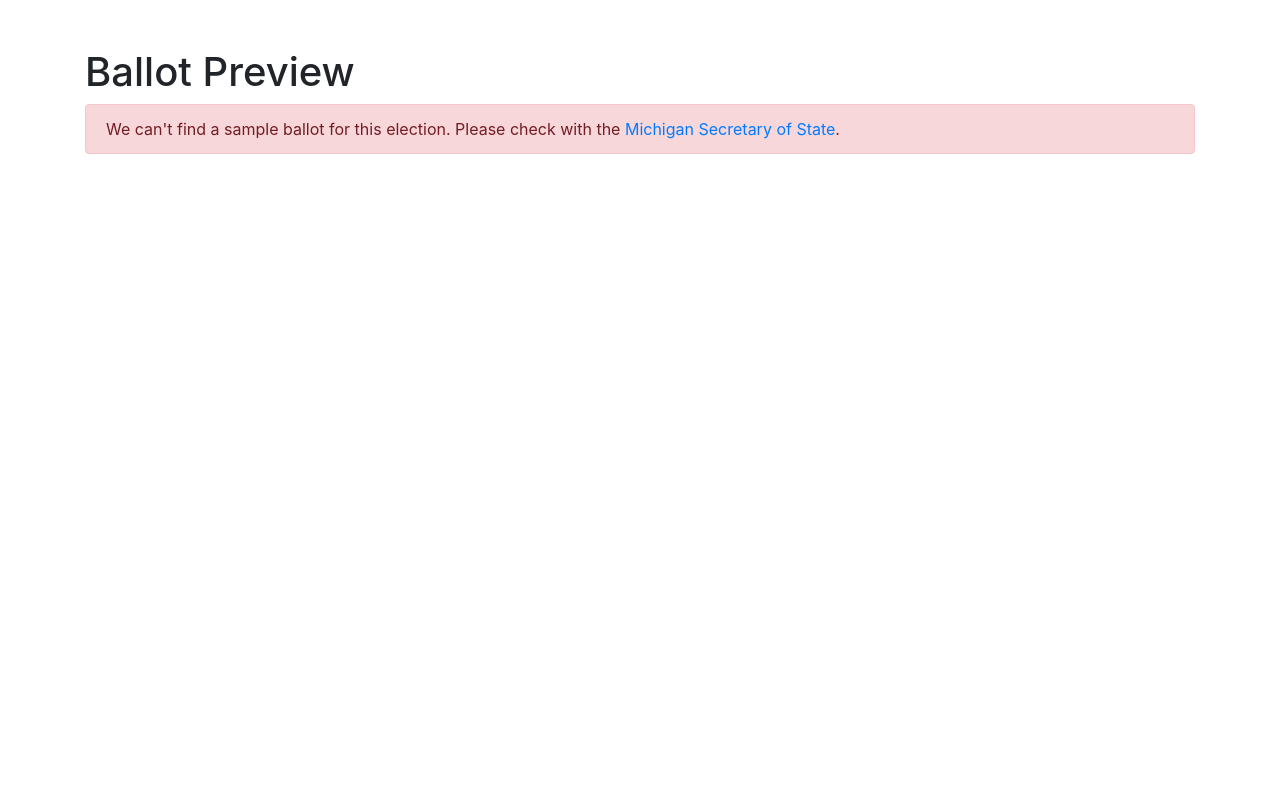
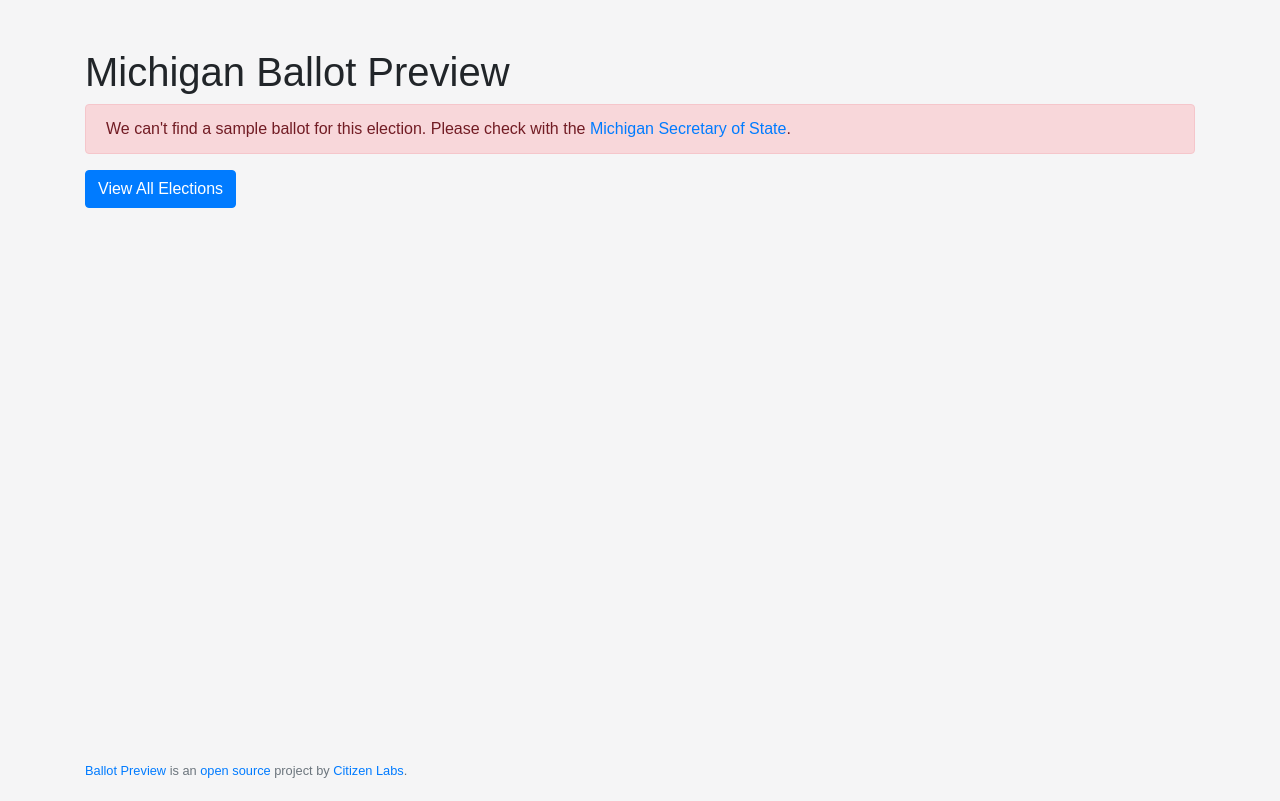
Before and after one commit to citizenlabsgr/ballotpreview, a Python web app: template app/templates/ballot_404.html in a window 1280 px wide. Before the commit the page ends 154 px from the top, so only its background shows below. Run offline with Jinja, Linux system fonts and the light colour scheme; the template is opened without the code that fills it, so the values that code supplies are empty; some libraries are stand-ins or nearby versions.

Commit message:
Add a footer to all pages

```diff
--- /dev/null
+++ b/app/static/custom.css
@@ -0,0 +1,25 @@
+/* Default styling
+---------------------------------------------------------------------------- */
+body {
+  background: #f5f5f6;
+  font-family: sans-serif;
+  margin: 0;
+  padding: 0;
+}
+
+/* Sticky footer
+---------------------------------------------------------------------------- */
+html {
+  position: relative;
+  min-height: 100%;
+}
+body {
+  margin-bottom: 60px; /* Margin bottom by footer height */
+}
+.footer {
+  position: absolute;
+  bottom: 0;
+  width: 100%;
+  height: 60px; /* Set the fixed height of the footer here */
+  line-height: 60px; /* Vertically center the text there */
+}
--- a/app/templates/ballot_404.html
+++ b/app/templates/ballot_404.html
@@ -2,13 +2,15 @@
 
 {% block content %}
 
-<form action="{{ request.url }}" method="post">
-
-<h1>{% if name %}{{ name }}'s{% endif %} Ballot Preview</h1>
+<h1>{% if name %}{{ name }}'s{% endif %} Michigan Ballot Preview</h1>
 
 <div class="alert alert-danger" role="alert">
 We can't find a sample ballot for this election. Please check with the
 <a href="https://mvic.sos.state.mi.us/" target="_blank">Michigan Secretary of State<a>.
 </div>
 
+<a href="{{ url_for('election_list') }}" class="btn btn-primary">
+    View All Elections
+</a>
+
 {% endblock %}
--- a/app/templates/base.html
+++ b/app/templates/base.html
@@ -8,20 +8,20 @@
 
         <!-- Primary Meta Tags -->
         <title>Michigan Ballot Preview</title>
-        <meta name="title" content="Michigan Ballot Share">
+        <meta name="title" content="Michigan Ballot Preview">
         <meta name="description" content="Share how you plan to vote in Michigan.">
 
         <!-- Open Graph / Facebook -->
         <meta property="og:type" content="website">
         <meta property="og:url" content="https://share.michiganelections.io/">
-        <meta property="og:title" content="Michigan Ballot Share">
+        <meta property="og:title" content="Michigan Ballot Preview">
         <meta property="og:description" content="Share how you plan to vote in Michigan.">
         {# <meta property="og:image" content="https://share.michiganelections.io{% static 'logo.png' %}"> #}
 
         <!-- Twitter -->
         <meta property="twitter:card" content="summary">
         <meta property="twitter:url" content="https://share.michiganelections.io/">
-        <meta property="twitter:title" content="Michigan Ballot Share">
+        <meta property="twitter:title" content="Michigan Ballot Preview">
         <meta property="twitter:description" content="Share how you plan to vote in Michigan.">
         {# <meta property="twitter:image" content="https://share.michiganelections.io{% static 'logo.png' %}"> #}
 
@@ -39,6 +39,9 @@
         <!-- Boostrap -->
         <link rel="stylesheet" href="https://stackpath.bootstrapcdn.com/bootstrap/4.3.1/css/bootstrap.min.css" integrity="sha384-ggOyR0iXCbMQv3Xipma34MD+dH/1fQ784/j6cY/iJTQUOhcWr7x9JvoRxT2MZw1T" crossorigin="anonymous">
 
+        <!-- Custom -->
+        <link rel="stylesheet" type="text/css" href="{{ url_for('static', filename='custom.css') }}">
+
     </head>
     <body>
         <div class="container">
@@ -49,6 +52,18 @@
             </div>
         </div>
 
+        <footer class="footer">
+            <div class="container">
+                <small class="text-muted">
+                    <a href="{{ url_for('about') }}">Ballot Preview</a>
+                    is an
+                    <a href="https://github.com/citizenlabsgr/ballotshare" target="_blank">open source</a>
+                    project by
+                    <a href="https://citizenlabs.org/" target="_blank">Citizen Labs</a>.
+                </small>
+            </div>
+        </footer>
+
         {% block scripts %}{% endblock %}
     </body>
 </html>
--- a/app/views.py
+++ b/app/views.py
@@ -32,6 +32,11 @@ async def index():
             return redirect(url_for("election_detail", election_id=election["id"]))
 
     return redirect(url_for("election_list"))
+
+
+@app.route("/about/")
+async def about():
+    return await render_template("about.html")
 
 
 @app.route("/elections/")
```
Also changed, not shown: app/templates/about.html (added, +29 -0 lines), app/templates/ballot_detail.html (+6 -6 lines), README.md.
